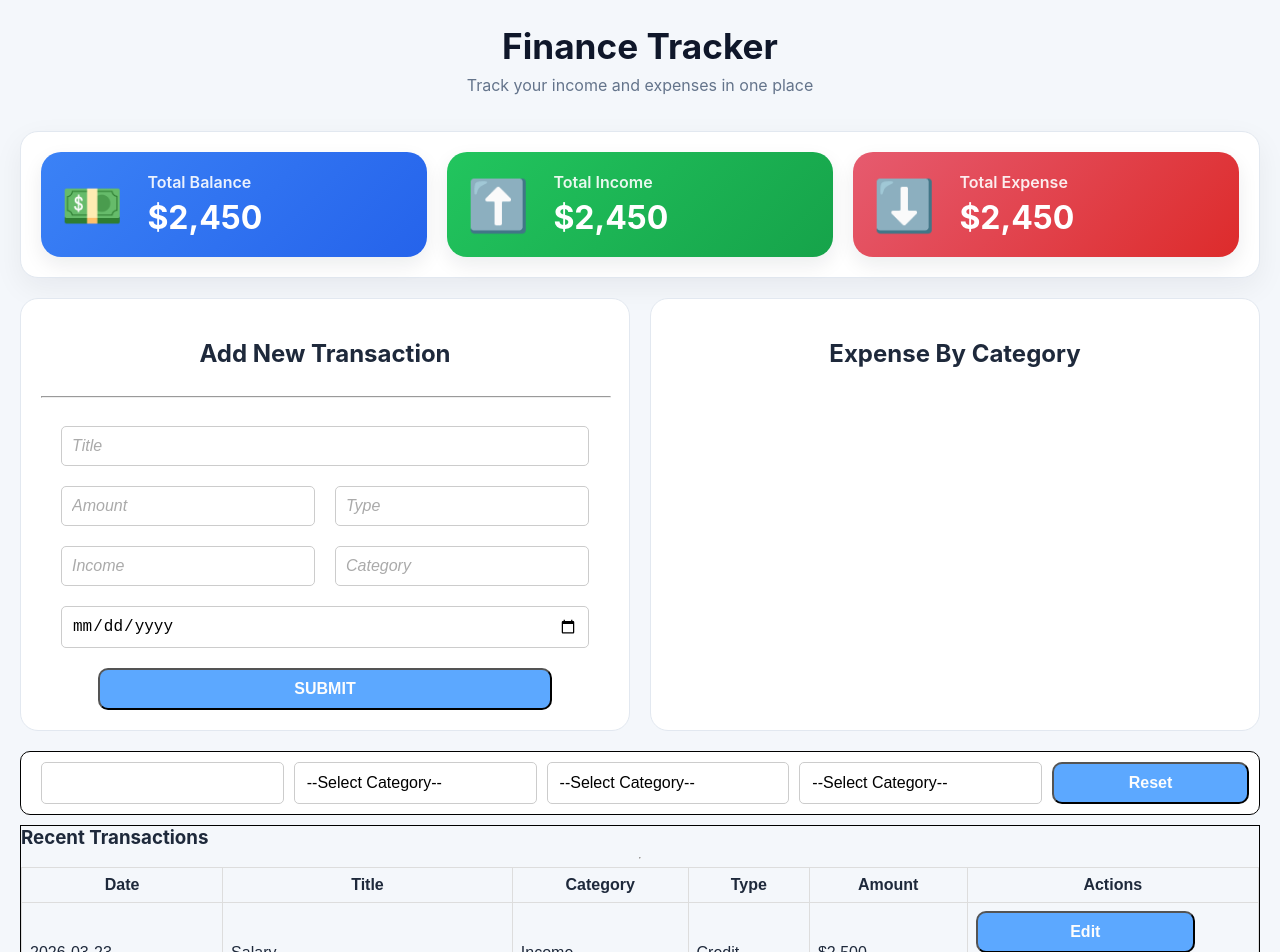
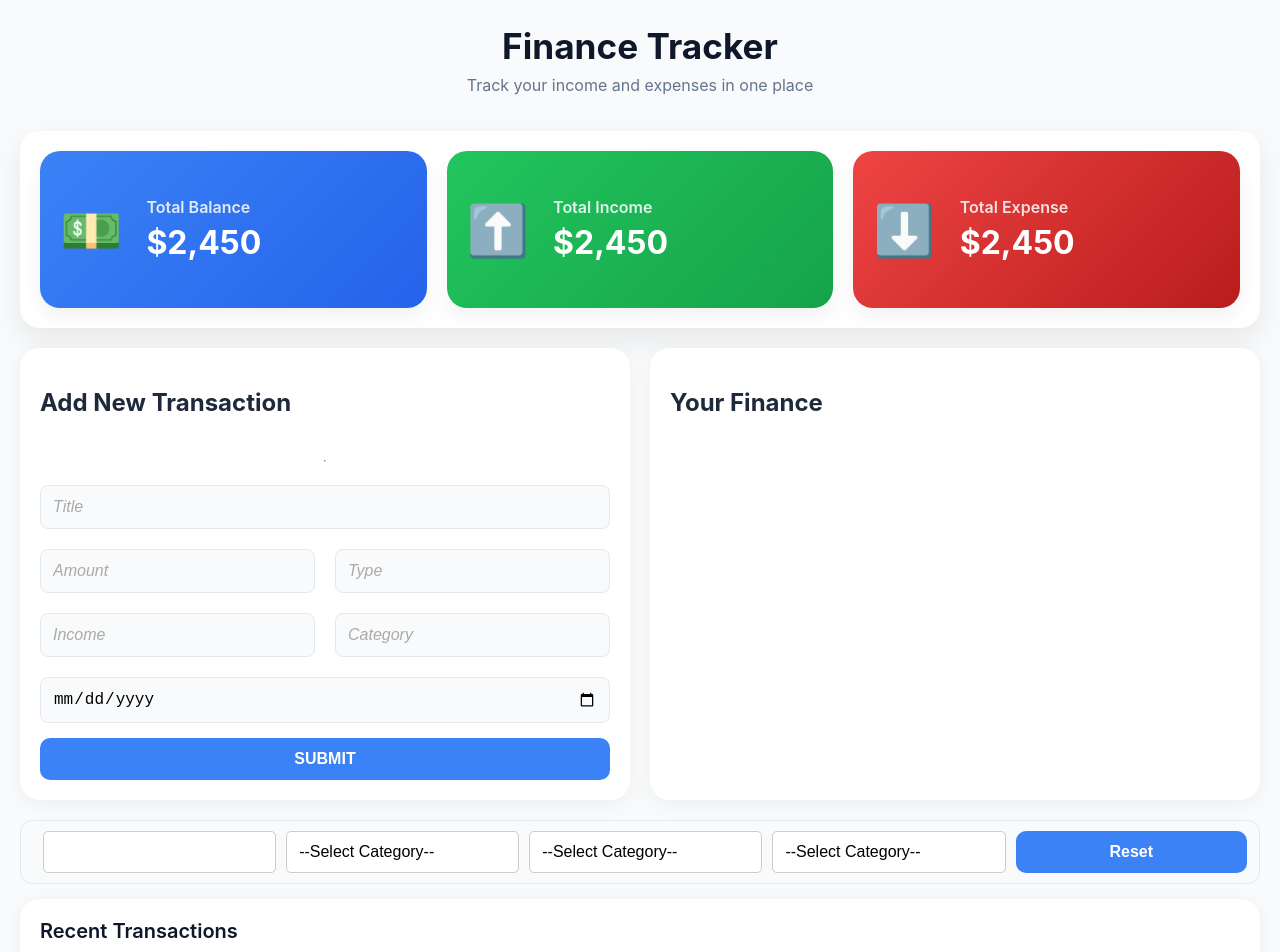
Before and after one commit to Pramit316/FinTrack, an Angular app: page / in a window 1280 px wide. Shown: the top 952 px of the page. Built offline with nearby package versions, Linux system fonts and the light colour scheme.

Commit message:
Enhancement of UI

```diff
--- a/src/app/components/dashboard/dashboard.component.html
+++ b/src/app/components/dashboard/dashboard.component.html
@@ -48,7 +48,7 @@
     </div>
 
     <div class="category">
-      <h2>Expense By Category</h2>
+      <h2>Your Finance</h2>
     </div>
   </div>
 
--- a/src/app/components/dashboard/dashboard.component.scss
+++ b/src/app/components/dashboard/dashboard.component.scss
@@ -1,3 +1,4 @@
+/* ----------------- Dashboard Layout ----------------- */
 .dashboard-layout {
   height: 100%;
   display: flex;
@@ -5,20 +6,16 @@
   box-sizing: border-box;
   padding: 20px;
   gap: 20px;
+  font-family: 'Inter', Arial, sans-serif;
+  background-color: #f9fafb;
 }
 
+/* ----------------- Header ----------------- */
 .header {
   text-align: center;
 }
 
-.header h1 {
-  margin: 0;
-  padding: 5px 0 0 0;
-  font-size: 2.2rem;
-  font-weight: 700;
-  color: #0f172a;
-}
-
+.header h1,
 .header h2 {
   margin: 0;
   padding: 5px 0 0 0;
@@ -33,14 +30,14 @@
   font-size: 1rem;
 }
 
+/* ----------------- Top Cards ----------------- */
 .dashboard-top {
   display: flex;
   gap: 20px;
   flex-wrap: wrap;
   background: #ffffff;
-  border: 1px solid #e2e8f0;
-  border-radius: 18px;
-  box-shadow: 0 10px 30px rgba(15, 23, 42, 0.06);
+  border-radius: 20px;
+  box-shadow: 0 12px 28px rgba(15, 23, 42, 0.08);
   padding: 20px;
   width: 100%;
   box-sizing: border-box;
@@ -54,46 +51,37 @@
   min-width: 220px;
   padding: 20px;
   border-radius: 20px;
-  box-sizing: border-box;
-  border: none;
-  box-shadow: 0 8px 20px rgba(15, 23, 42, 0.08);
+  box-shadow: 0 8px 20px rgba(15, 23, 42, 0.06);
   transition: transform 0.2s ease, box-shadow 0.2s ease;
+  cursor: pointer;
 }
 
 .card:hover {
-  transform: translateY(-2px);
-  box-shadow: 0 14px 28px rgba(15, 23, 42, 0.12);
+  transform: translateY(-3px);
+  box-shadow: 0 14px 30px rgba(15, 23, 42, 0.12);
 }
 
 .card-icon {
   font-size: clamp(32px, 4vw, 50px);
   flex-shrink: 0;
-  margin: 0;
   line-height: 1;
-}
-
-.card-content {
-  flex: 1;
-  min-width: 0;
-}
-
-.card-content h1,
-.card-content h2 {
-  margin: 0;
-}
-
-.card-content h2 {
-  font-size: 1rem;
-  font-weight: 600;
-  opacity: 0.9;
+  color: inherit;
 }
 
 .card-content h1 {
-  margin-top: 6px;
+  margin: 6px 0 0 0;
   font-size: 2rem;
   font-weight: 700;
 }
 
+.card-content h2 {
+  margin: 0;
+  font-size: 1rem;
+  font-weight: 600;
+  opacity: 0.85;
+}
+
+/* ----------------- Card Colors ----------------- */
 .card.balance {
   background: linear-gradient(135deg, #3b82f6, #2563eb);
   color: white;
@@ -105,10 +93,11 @@
 }
 
 .card.expense {
-  background: linear-gradient(135deg, #e65b6f, #dd2b2b);
+  background: linear-gradient(135deg, #ef4444, #b91c1c);
   color: white;
 }
 
+/* ----------------- Main Content ----------------- */
 .main-content {
   flex: 1 1 auto;
   display: flex;
@@ -122,87 +111,121 @@
   flex-direction: column;
   flex: 1 0 0;
   min-height: 0;
-  background: white;
-  border: 1px solid #e2e8f0;
-  border-radius: 18px;
+  background: #ffffff;
+  border-radius: 20px;
   padding: 20px;
-  box-sizing: border-box;
-  align-items: center;
+  box-shadow: 0 4px 20px rgba(15, 23, 42, 0.05);
+  gap: 15px;
 }
 
-.transaction hr {
-  width: 100%;
-}
-
+/* ----------------- Form Fields ----------------- */
 .fields {
   display: grid;
   grid-template-columns: 1fr 1fr;
   gap: 20px;
-
   width: 100%;
-  padding: 20px;
-
   box-sizing: border-box;
 }
 
-.fields input {
+.fields input,
+.fields select {
+  width: 100%;
   outline: none;
-  border-radius: 5px;
-  padding: 10px;
+  border-radius: 8px;
+  padding: 12px;
+  border: 1px solid #e2e8f0;
+  font-size: 1rem;
+  transition: border-color 0.2s, box-shadow 0.2s;
+  background-color: #f9fafb;
+}
+
+.fields input:focus,
+.fields select:focus {
+  border-color: #3b82f6;
+  box-shadow: 0 0 6px rgba(59, 130, 246, 0.4);
+  background-color: #ffffff;
 }
 
 #title, #date {
   grid-column: span 2;
 }
 
+/* ----------------- Buttons ----------------- */
 button {
   text-align: center;
-  padding: 10px;
-  width: 80%;
+  padding: 12px;
+  width: 100%;
   border-radius: 10px;
-  background-color: #5ca8ff;
-  color: #fdfdfd;
+  background-color: #3b82f6;
+  color: #ffffff;
   font-size: 1rem;
   font-weight: bold;
+  border: none;
+  transition: background-color 0.2s, transform 0.2s;
+  cursor: pointer;
 }
 
 button:hover {
-  background-color: #6cb2ff;
+  background-color: #2563eb;
   transform: translateY(-2px);
 }
 
-.bottom-section{
+/* ----------------- Bottom Section ----------------- */
+.bottom-section {
   display: flex;
   flex-direction: column;
-  gap: 10px;
+  gap: 15px;
 }
 
-.search-bar{
+/* ----------------- Search Bar ----------------- */
+.search-bar {
   display: flex;
-  border: 1px solid black;
-  padding: 10px;
+  border: 1px solid #e2e8f0;
+  padding: 10px 12px;
   gap: 10px;
-  border-radius: 10px;
-  background-color: white;
+  border-radius: 12px;
+  background-color: #f9fafb;
 }
 
-
-.recent-transaction{
+/* ----------------- Recent Transactions ----------------- */
+.recent-transaction {
   display: flex;
   flex-direction: column;
-  border:  1px solid black;
+  background: #ffffff;
+  border-radius: 20px;
+  box-shadow: 0 4px 20px rgba(15, 23, 42, 0.05);
+  padding: 20px;
 }
 
-.recent-transaction h3{
-  margin: 0;
+.recent-transaction h3 {
+  margin: 0 0 12px 0;
+  font-size: 1.25rem;
+  font-weight: 600;
+  color: #0f172a;
 }
 
+/* ----------------- Table ----------------- */
 table {
-  font-family: arial, sans-serif;
+  font-family: 'Inter', Arial, sans-serif;
   border-collapse: collapse;
   width: 100%;
+  box-shadow: 0 4px 20px rgba(15, 23, 42, 0.05);
+  border-radius: 12px;
+  overflow: hidden;
 }
 
 th, td {
-  border: 1px solid #dddddd;
+  text-align: left;
+  padding: 12px 16px;
+  border-bottom: 1px solid #e2e8f0;
 }
+
+th {
+  background-color: #f3f4f6;
+  font-weight: 600;
+  color: #0f172a;
+}
+
+tr:hover {
+  background-color: #f1f5f9;
+}
--- a/src/app/components/dashboard/dashboard.component.ts
+++ b/src/app/components/dashboard/dashboard.component.ts
@@ -1,4 +1,5 @@
 import { Component } from '@angular/core';
+import {FormControl, FormGroup, Validators} from '@angular/forms';
 
 @Component({
   selector: 'app-dashboard',
@@ -8,4 +9,11 @@ import { Component } from '@angular/core';
 })
 export class DashboardComponent {
 
+  transactionForm: FormGroup = new FormGroup({
+    title: new FormControl('', Validators.required),
+    amount: new FormControl(null, Validators.required),
+    type: new FormControl('',),
+    income: new FormControl(''),
+    category: new FormControl(''),
+  });
 }
--- a/src/styles.scss
+++ b/src/styles.scss
@@ -72,7 +72,6 @@ select:hover {
 }
 
 .form-field::after {
-  content: "▼";
   position: absolute;
   right: 10px;
   top: 50%;
```
